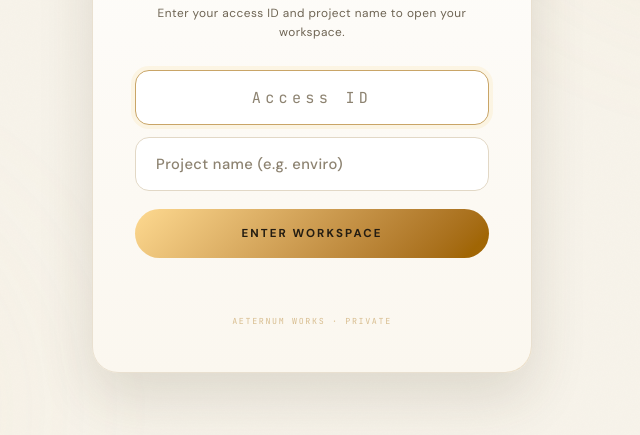
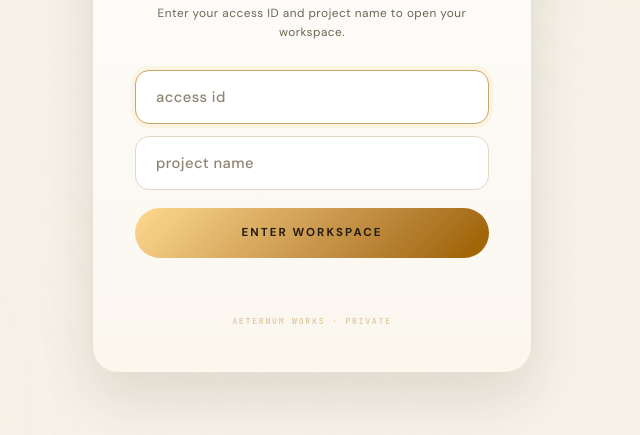
Before and after one commit to Sohith-Kodavali/Aeternum-Works, a plain HTML site: page clients.html in a window 1280 px wide. Shown: the part 365-800 px from the top of the page, without its empty margins (328-968 px from the left). Drawn offline with nearby package versions, Linux system fonts and the light colour scheme.

Commit message:
Client gate: lowercase access fields, remove project name example
Co-authored-by: CommandCodeBot <noreply@commandcode.ai>

```diff
--- a/clients.html
+++ b/clients.html
@@ -421,8 +421,8 @@ body{background:var(--black);color:var(--white)}
     </div>
     <h1>Client Space</h1>
     <p class="sub">Enter your access ID and project name to open your workspace.</p>
-    <div class="field"><input type="text" id="accessId" placeholder="Access ID" autocomplete="off" inputmode="numeric" autofocus></div>
-    <div class="field" style="margin-top:12px"><input type="text" id="accessName" class="name-in" placeholder="Project name (e.g. enviro)" autocomplete="off"></div>
+    <div class="field"><input type="text" id="accessId" class="name-in" placeholder="access id" autocomplete="off" inputmode="numeric" autofocus></div>
+    <div class="field" style="margin-top:12px"><input type="text" id="accessName" class="name-in" placeholder="project name" autocomplete="off"></div>
     <button class="gate-btn" id="spaceBtn">Enter workspace</button>
     <p class="gate-err" id="spaceErr">Wrong access ID or project name. Try again.</p>
     <p class="gate-note">Aeternum Works · Private</p>
```
